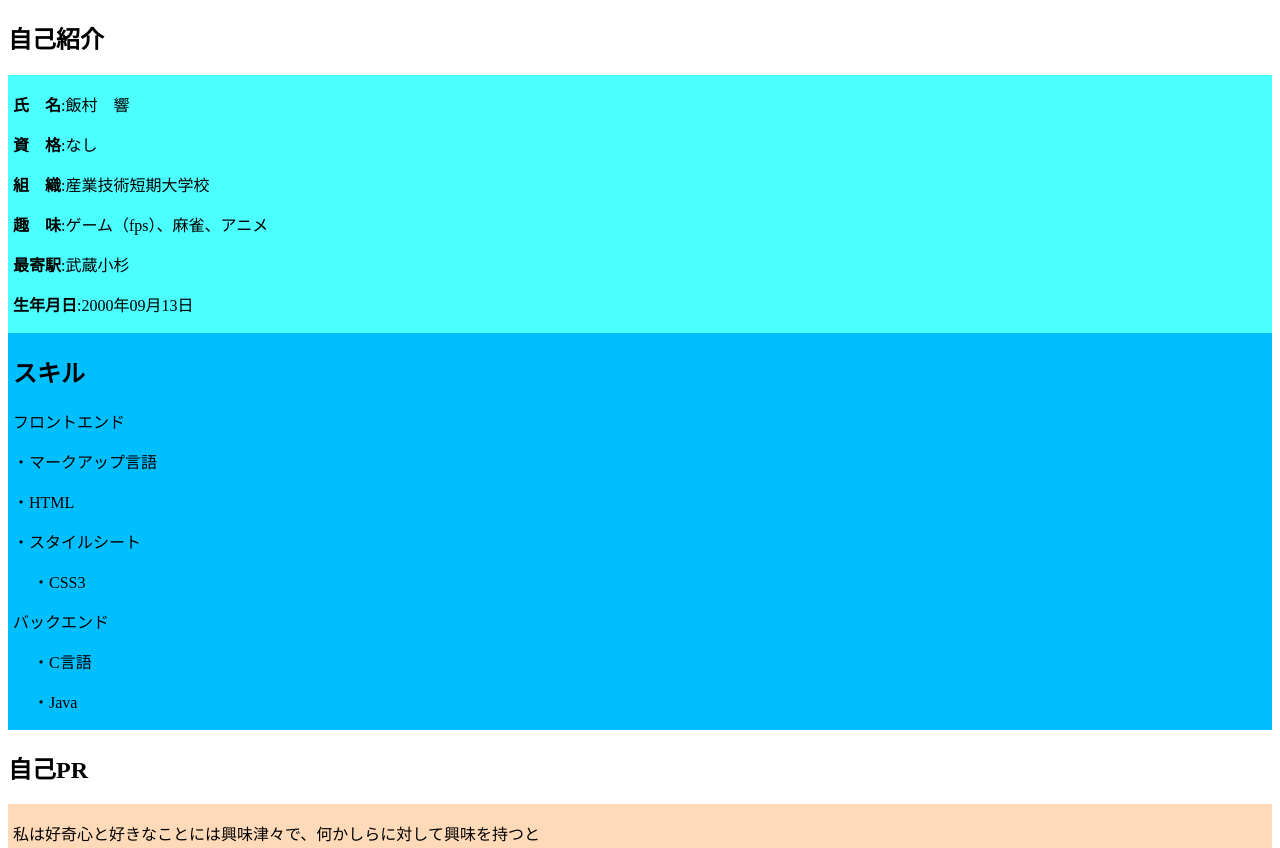
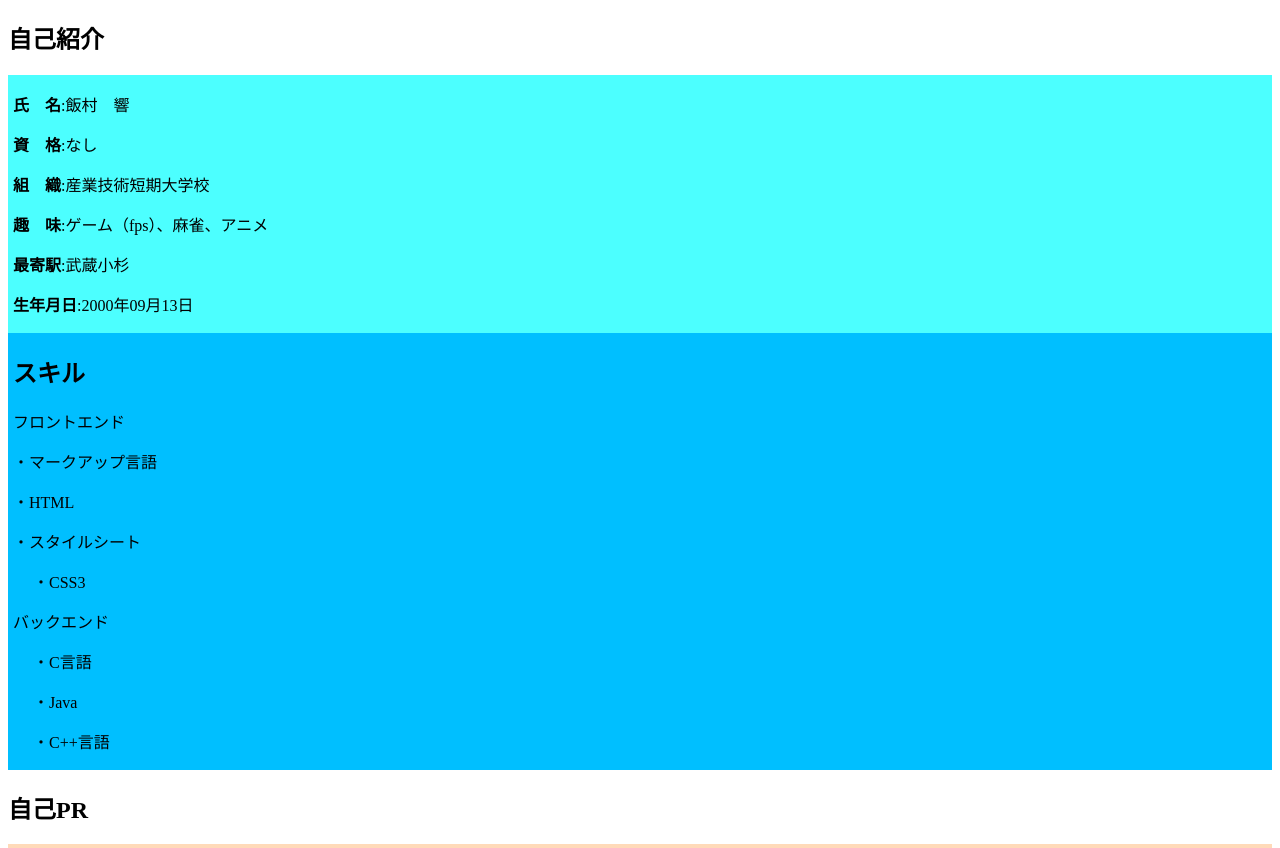
Before and after one commit to hibiki0913/portfolio, a plain HTML site: page index.html in a window 1280 px wide. Shown: the top 848 px of the page. Drawn offline with Linux system fonts and the light colour scheme; a script that the page names is missing.

Commit message:
１７回目

```diff
--- a/index.html
+++ b/index.html
@@ -31,6 +31,7 @@
         <p>バックエンド</p>
         <p> 　 ・C言語</p>
         <p> 　 ・Java</p>
+        <p> 　 ・C++言語</p>
     </div>
 
 
```
